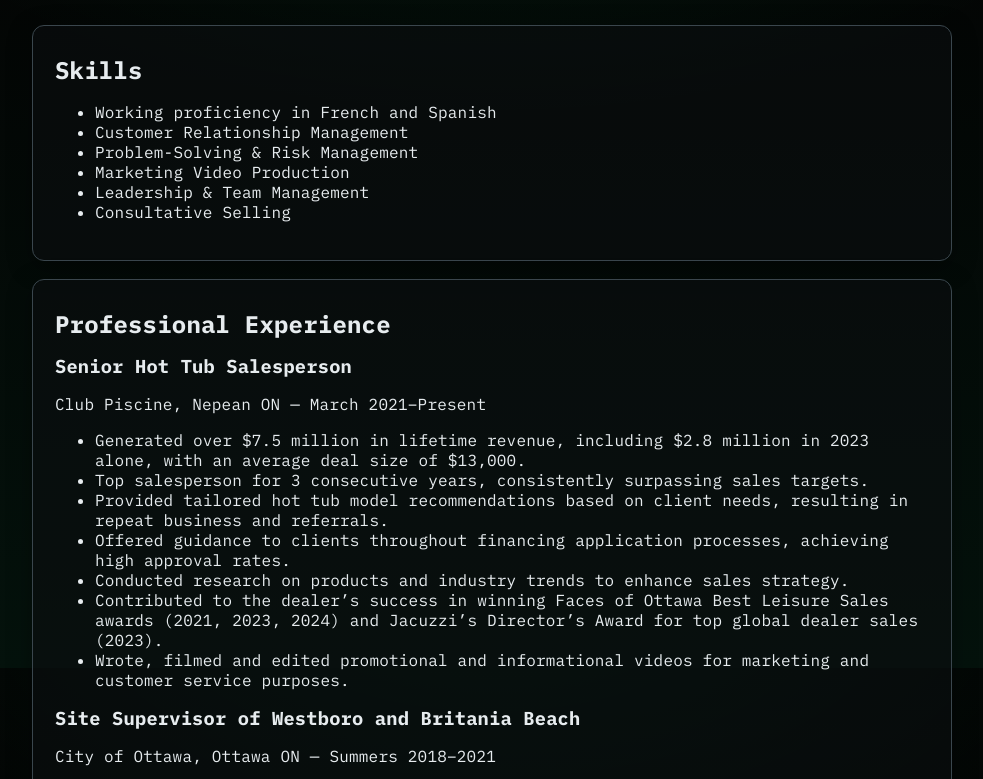
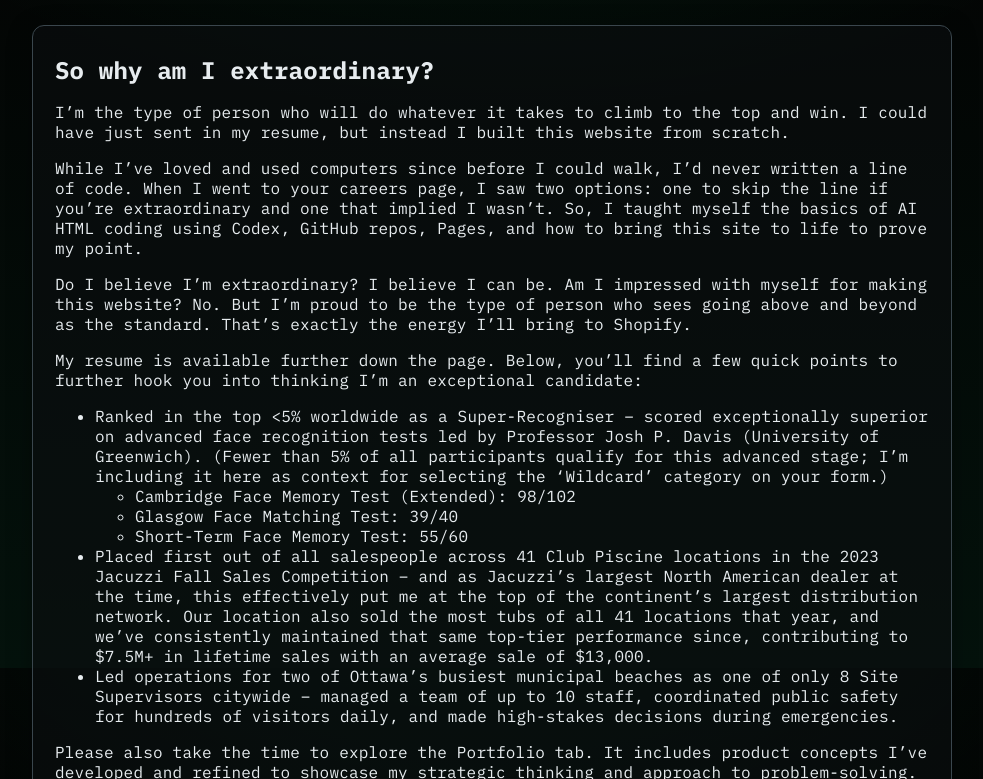
Before and after one commit to Azezik/Website, a plain HTML site: page index.html in a window 1280 px wide. Shown: the part 132-911 px from the top of the page, without its empty margins (148-1131 px from the left). Drawn offline with Linux system fonts and the light colour scheme.

Commit message:
Add introductory section

```diff
--- a/index.html
+++ b/index.html
@@ -17,7 +17,26 @@
     </header>
 
     <main>
-      <section class="panel">
+  <section class="panel intro">
+    <h2>So why am I extraordinary?</h2>
+    <p>I’m the type of person who will do whatever it takes to climb to the top and win. I could have just sent in my resume, but instead I built this website from scratch.</p>
+    <p>While I’ve loved and used computers since before I could walk, I’d never written a line of code. When I went to your careers page, I saw two options: one to skip the line if you’re extraordinary and one that implied I wasn’t. So, I taught myself the basics of AI HTML coding using Codex, GitHub repos, Pages, and how to bring this site to life to prove my point.</p>
+    <p>Do I believe I’m extraordinary? I believe I can be. Am I impressed with myself for making this website? No. But I’m proud to be the type of person who sees going above and beyond as the standard. That’s exactly the energy I’ll bring to Shopify.</p>
+    <p>My resume is available further down the page. Below, you’ll find a few quick points to further hook you into thinking I’m an exceptional candidate:</p>
+    <ul>
+      <li>Ranked in the top &lt;5% worldwide as a Super-Recogniser – scored exceptionally superior on advanced face recognition tests led by Professor Josh P. Davis (University of Greenwich). (Fewer than 5% of all participants qualify for this advanced stage; I’m including it here as context for selecting the ‘Wildcard’ category on your form.)
+        <ul>
+          <li>Cambridge Face Memory Test (Extended): 98/102</li>
+          <li>Glasgow Face Matching Test: 39/40</li>
+          <li>Short-Term Face Memory Test: 55/60</li>
+        </ul>
+      </li>
+      <li>Placed first out of all salespeople across 41 Club Piscine locations in the 2023 Jacuzzi Fall Sales Competition – and as Jacuzzi’s largest North American dealer at the time, this effectively put me at the top of the continent’s largest distribution network. Our location also sold the most tubs of all 41 locations that year, and we’ve consistently maintained that same top-tier performance since, contributing to $7.5M+ in lifetime sales with an average sale of $13,000.</li>
+      <li>Led operations for two of Ottawa’s busiest municipal beaches as one of only 8 Site Supervisors citywide – managed a team of up to 10 staff, coordinated public safety for hundreds of visitors daily, and made high-stakes decisions during emergencies.</li>
+    </ul>
+    <p>Please also take the time to explore the Portfolio tab. It includes product concepts I’ve developed and refined to showcase my strategic thinking and approach to problem-solving. I’m proud of what I’ve accomplished here and in the resume below, but it’s what we could achieve together in the future, whether it’s those ideas or new ones, that excites me most.</p>
+  </section>
+        <section class="panel">
         <h2>Skills</h2>
         <ul>
           <li>Working proficiency in French and Spanish</li>
```
